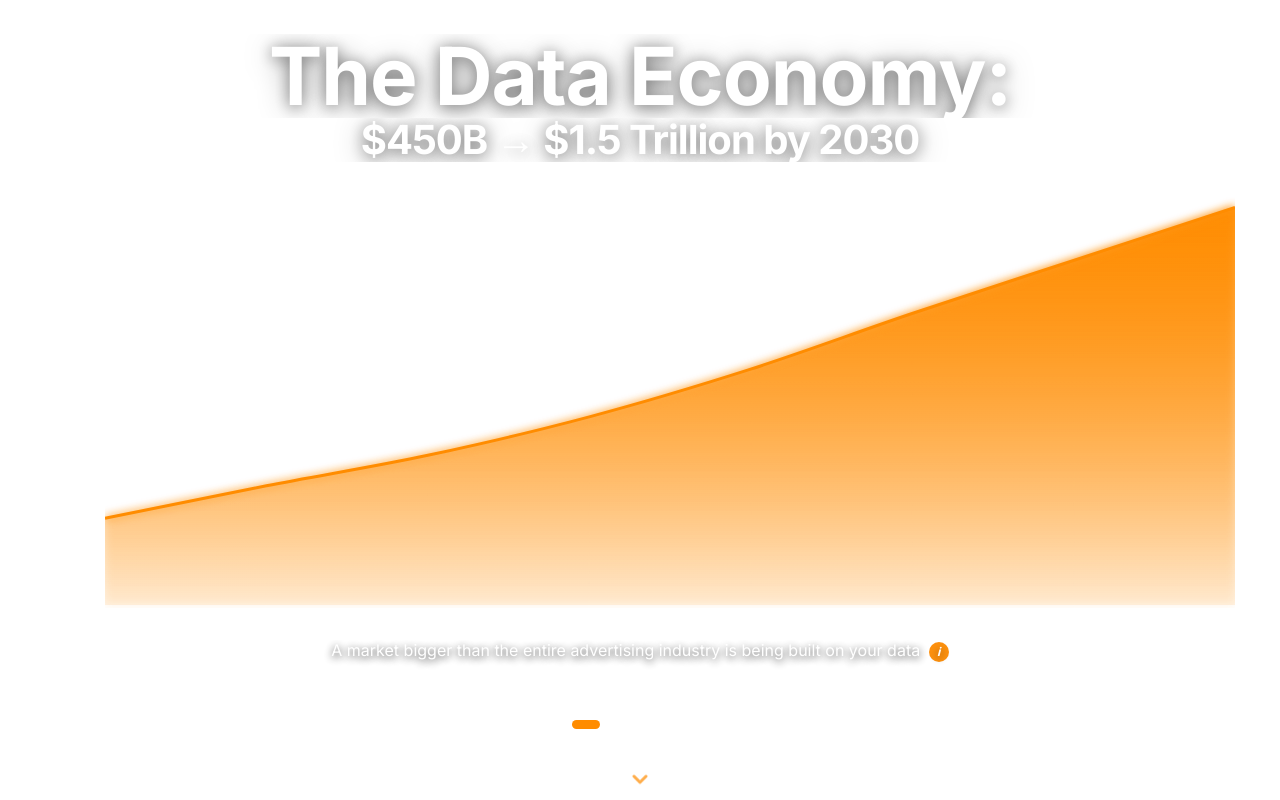
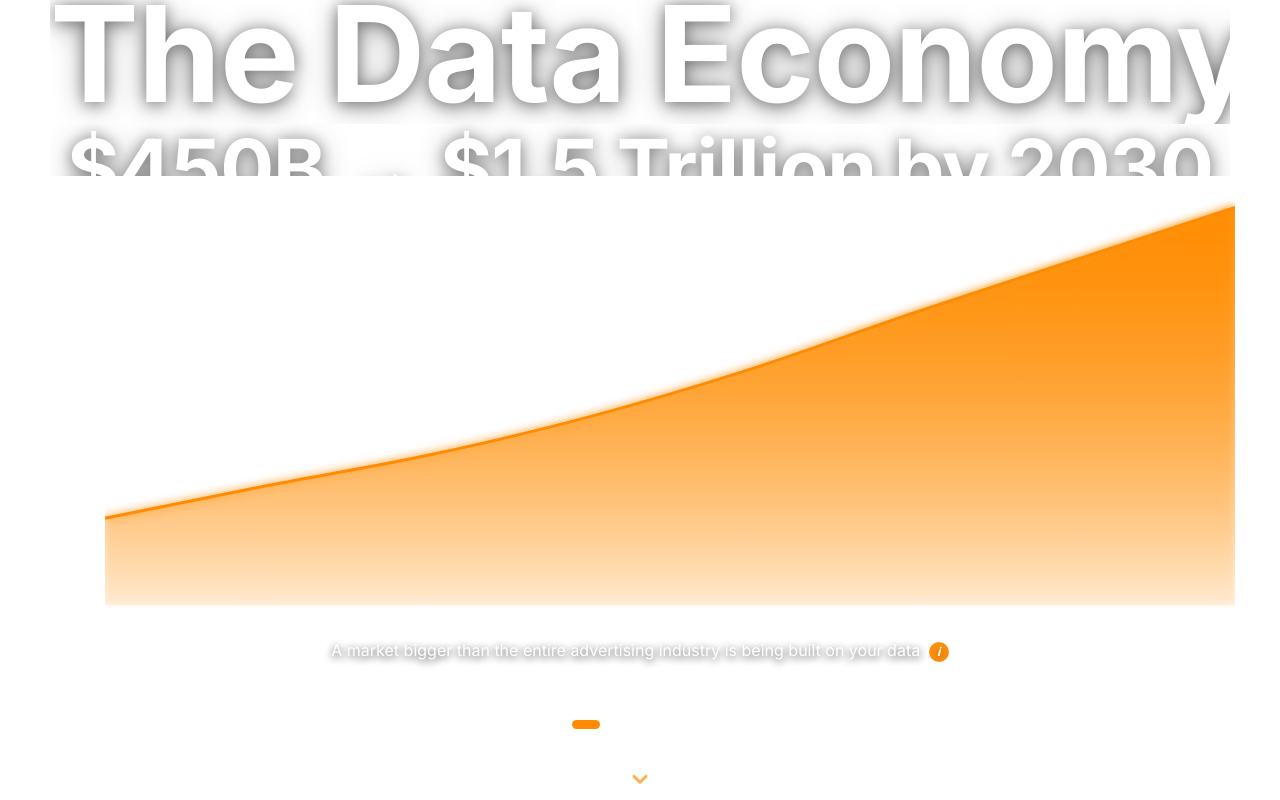
Before and after one commit to visionary-systems/digitaldignity-visualizations, a React (Create React App) app: page /data-ownership-intro in a window 1280 px wide. Built offline with nearby package versions, Linux system fonts and the light colour scheme; a web font is replaced by a local one.

Commit message:
feat: Update desktop title to 100pt/60pt

```diff
--- a/src/components/DataOwnershipIntro.jsx
+++ b/src/components/DataOwnershipIntro.jsx
@@ -581,7 +581,7 @@ const DataOwnershipIntro = () => {
     }
 
     // Desktop landscape (standard)
-    // Title sizes: 80px top line, 40px second line
+    // Title sizes: 100pt top line, 60pt second line
     // Max 40px gap between subtitle and selector (20px bottom + 20px top)
     return {
       buttonAreaHeight: 0,
@@ -593,8 +593,8 @@ const DataOwnershipIntro = () => {
       chartPadding: '0 40px',
       subtitlePadding: '0 50px 20px 50px',
       navPadding: '20px 50px 20px 50px',
-      titleFontSize: '80px',
-      title2FontSize: '40px',
+      titleFontSize: '100pt',
+      title2FontSize: '60pt',
       buttonSize: '46px',
       dotSize: '9px',
       dotActiveWidth: '28px',
```
